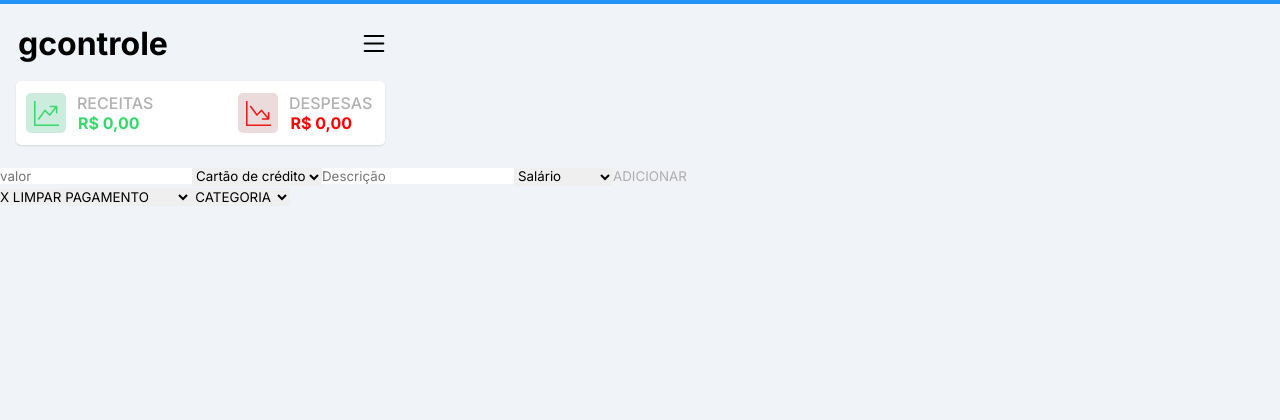
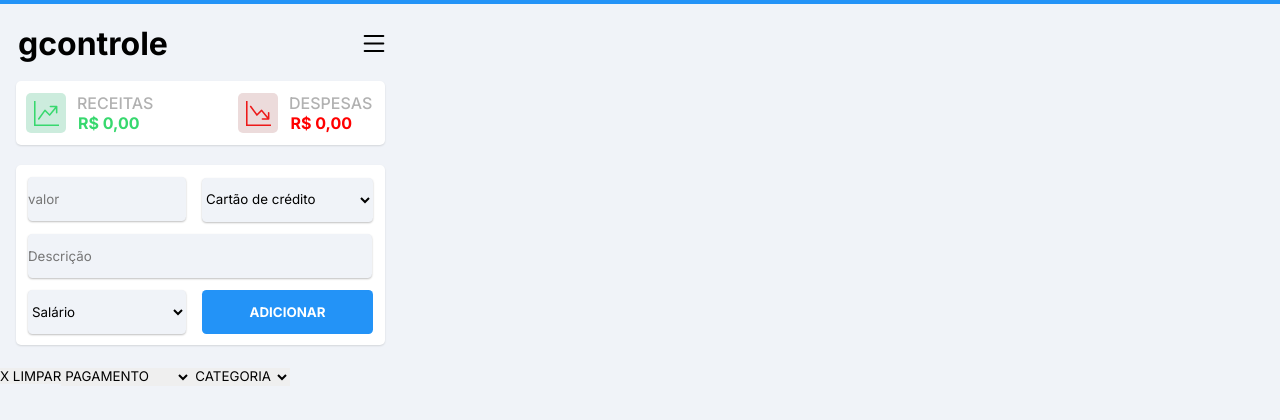
Before and after one commit to ViniciusSoares21/gcontrole, a React (Create React App) app: page / in a window 1280 px wide. Shown: the top 420 px of the page. Built offline with nearby package versions, Linux system fonts and the light colour scheme.

Commit message:
adiciona css para o formulario

```diff
--- a/src/components/Input.jsx
+++ b/src/components/Input.jsx
@@ -1,8 +1,9 @@
 import React from 'react'
 
-function Input({place, type, name, value, setStatus }) {
+function Input({place, type, name, value, setStatus, className }) {
   return (
     <input
+      className={className}
       placeholder={ place }
       type={ type }
       name={ name }
--- a/src/components/Select.jsx
+++ b/src/components/Select.jsx
@@ -1,8 +1,9 @@
 import React from 'react'
 
-function Select({ setStatus, value, options, name, placeholder }) {
+function Select({ setStatus, value, options, name, placeholder, className }) {
   return (
     <select
+      className={className}
       name={ name }
       value={ value }
       onChange={ ({ target }) => setStatus(target.value) }
--- a/src/components/WalletForm.jsx
+++ b/src/components/WalletForm.jsx
@@ -3,6 +3,7 @@ import ListCards from './ListCards'
 import Input from './Input'
 import Select from './Select'
 import ControlContext from '../context/ControlContext'
+import styles from './WalletForm.module.css'
 
 function WalletForm() {
   const { setCards, cards } = useContext(ControlContext);
@@ -75,8 +76,10 @@ function WalletForm() {
 
   return (
     <main>
-      <form>
+      <div className={styles.container}>
+        <form className={styles.subContainer}>
           <Input
+            className={styles.inputsPriceAndCategory}
             place={'valor'}
             type={'text'}
             name={'price'}
@@ -84,12 +87,14 @@ function WalletForm() {
             setStatus={setPrice}
           />
           <Select
+            className={styles.inputsPayment}
             name={ 'payment' }
             value={ payment }
             options={['Cartão de crédito', 'Cartão de débito', 'Dinheiro', 'Boleto']}
             setStatus={ setPayment }
           />
           <Input
+            className={styles.inputCategory}
             place={'Descrição'}
             type={'text'}
             name={'description'}
@@ -97,6 +102,7 @@ function WalletForm() {
             setStatus={setDescription}
           />
           <Select
+            className={styles.inputsPriceAndCategory}
             name={ 'category' }
             value={ category }
             options={['Salário', 'Alimentação', 'Transporte', 'Saúde', 'Lazer', 'Compras']}
@@ -104,6 +110,7 @@ function WalletForm() {
           />
           {modeEditCard ? (
             <button
+            className={styles.btnEdit}
             type="submit"
             disabled={ isValid }
             onClick={ handleSubmitEdit }
@@ -113,6 +120,7 @@ function WalletForm() {
             )
             : (
             <button
+              className={styles.btnAdd}
               type="submit"
               disabled={ isValid }
               onClick={ handleSubmit }
@@ -123,6 +131,7 @@ function WalletForm() {
           }
 
         </form>
+      </div>
       <ListCards
         editItem={editItem}
         optionCard={optionCard}
--- /dev/null
+++ b/src/components/WalletForm.module.css
@@ -0,0 +1,63 @@
+.container {
+  align-items: center;
+  display: flex;
+  width: 369px;
+  height: 180px;
+  margin-left: 16px;
+  margin-top: 18px;
+  margin-bottom: 20px;
+  background-color: white;
+  box-shadow: 0px 1px 2px rgba(0, 0, 0, 0.12);
+  border-radius: 5px;
+}
+
+.subContainer {
+  margin-left: 12px;
+  height: 156px;
+  width: 348px;
+}
+
+.inputsPriceAndCategory {
+  margin-right: 16px;
+  width: 158px;
+  height: 44px;
+  border-radius: 4.5px;
+  background-color: rgb(240, 243, 248);
+  box-shadow: 0px 1px 2px rgba(0, 0, 0, 0.25);
+}
+
+.inputsPayment {
+  width: 171px;
+  height: 44px;
+  border-radius: 4.5px;
+  background-color: rgb(240, 243, 248);
+  box-shadow: 0px 1px 2px rgba(0, 0, 0, 0.25);
+}
+
+.btnAdd {
+  background-color: rgba(35, 147, 247, 1);
+  width: 171px;
+  height: 44px;
+  border-radius: 4.5px;
+  color: white;
+  font-weight: 900;
+}
+
+.btnEdit {
+  background-color: rgb(243, 155, 23);
+  width: 171px;
+  height: 44px;
+  border-radius: 4.5px;
+  color: white;
+  font-weight: 900;
+}
+
+.inputCategory {
+  margin-top: 12px;
+  margin-bottom: 12px;
+  width: 344px;
+  height: 44px;
+  border-radius: 4.5px;
+  background-color: rgb(240, 243, 248);
+  box-shadow: 0px 1px 2px rgba(0, 0, 0, 0.25);
+}
```
Lines whose indentation alone changed are shown as unchanged.
